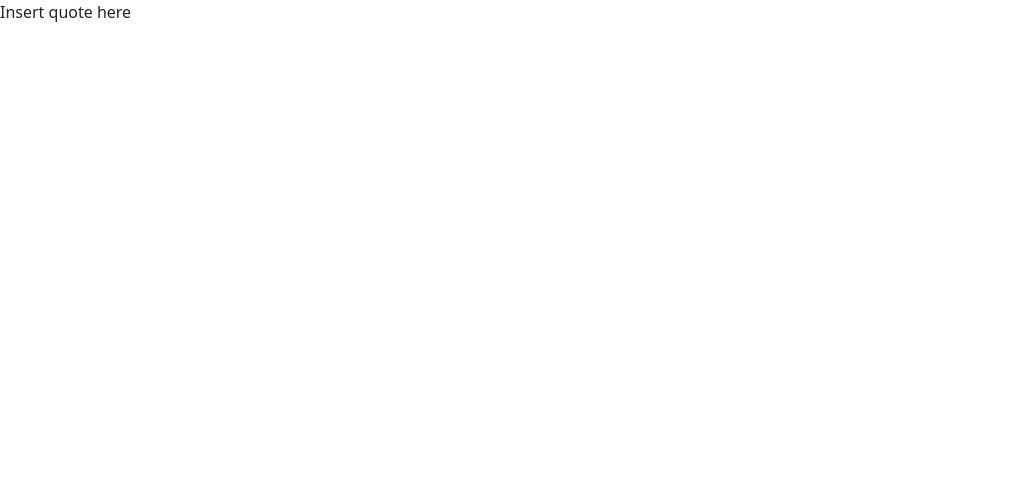
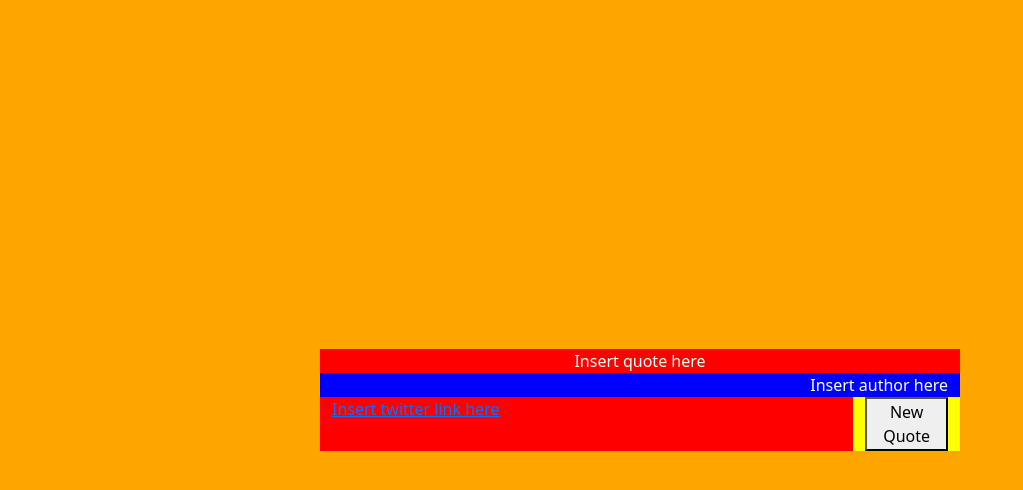
Before and after one commit to AntanasPuzas/freeCodeCamp, a plain HTML site: page 03_Front_End_Development_Libraries/Task_1_Random_Quote_Machine/index.html in a window 1280 px wide. Shown: the whole page, without its empty margins (0-1023 px from the left). Drawn offline with nearby package versions, Linux system fonts and the light colour scheme.

Commit message:
Bootstrap alignment

```diff
--- a/03_Front_End_Development_Libraries/Task_1_Random_Quote_Machine/index.html
+++ b/03_Front_End_Development_Libraries/Task_1_Random_Quote_Machine/index.html
@@ -7,15 +7,30 @@
   <meta name="viewport" content="device-width,initial-scale=1">
   <!-- Bootstrap CSS -->
   <link href="https://cdn.jsdelivr.net/npm/bootstrap@5.2.0-beta1/dist/css/bootstrap.min.css" rel="stylesheet" integrity="sha384-0evHe/X+R7YkIZDRvuzKMRqM+OrBnVFBL6DOitfPri4tjfHxaWutUpFmBp4vmVor" crossorigin="anonymous">
+  <link rel="stylesheet" href="styles.css">
 </head>
 
 
 <body>
-  <div id="wrapper">
-    <div id="quote-box">
-      Insert quote here
+  <div id="wrapper" class="d-flex align-items-center" style="background-color: orange;">
+    <div id="quote-box" class="container col-md-6" style="background-color: red">
+      <div id="quote-text" class="row">
+        <span id="text" class="text-center" style="color:white">Insert quote here</span>
+      </div>
+      <div id="quote-author" class="row">
+        <span id="author" class="text-end" style="background-color: blue; color: white">Insert author here</span>
+      </div>
+      <div id="quote-buttons" class="row">
+        <div id="tweet-button" class="col-10">
+          <a id="tweet-quote" href=#>Insert twitter link here</a>
+        </div>
+        <div id="new-quote-button" class="col-2" style="background-color: yellow">
+          <button id="new-quote">New Quote</button>
+        </div>
+      </div>
     </div>
   </div>
-  <!-- JavaScript Bundle with Popper -->
+
+  <!-- Bootstrap JavaScript Bundle with Popper -->
   <script src="https://cdn.jsdelivr.net/npm/bootstrap@5.2.0-beta1/dist/js/bootstrap.bundle.min.js" integrity="sha384-pprn3073KE6tl6bjs2QrFaJGz5/SUsLqktiwsUTF55Jfv3qYSDhgCecCxMW52nD2" crossorigin="anonymous"></script>
 </body>
```
